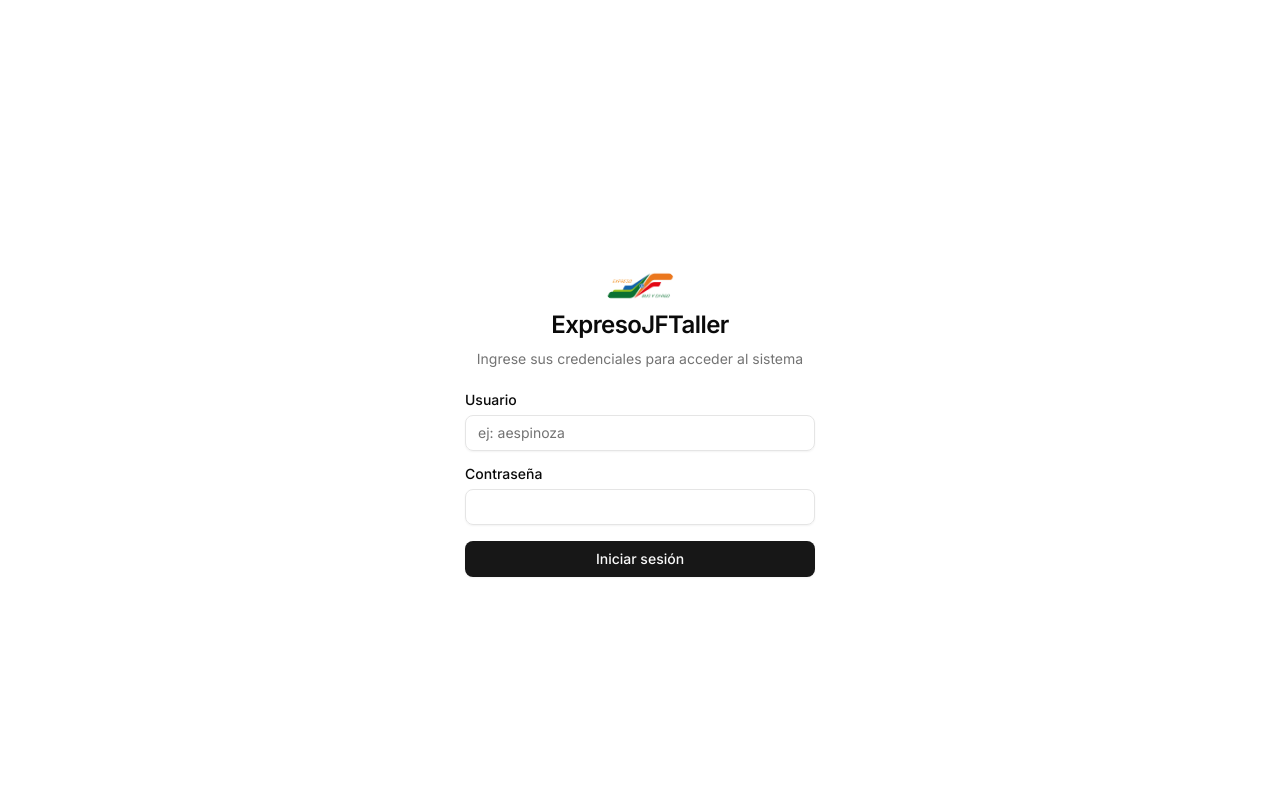
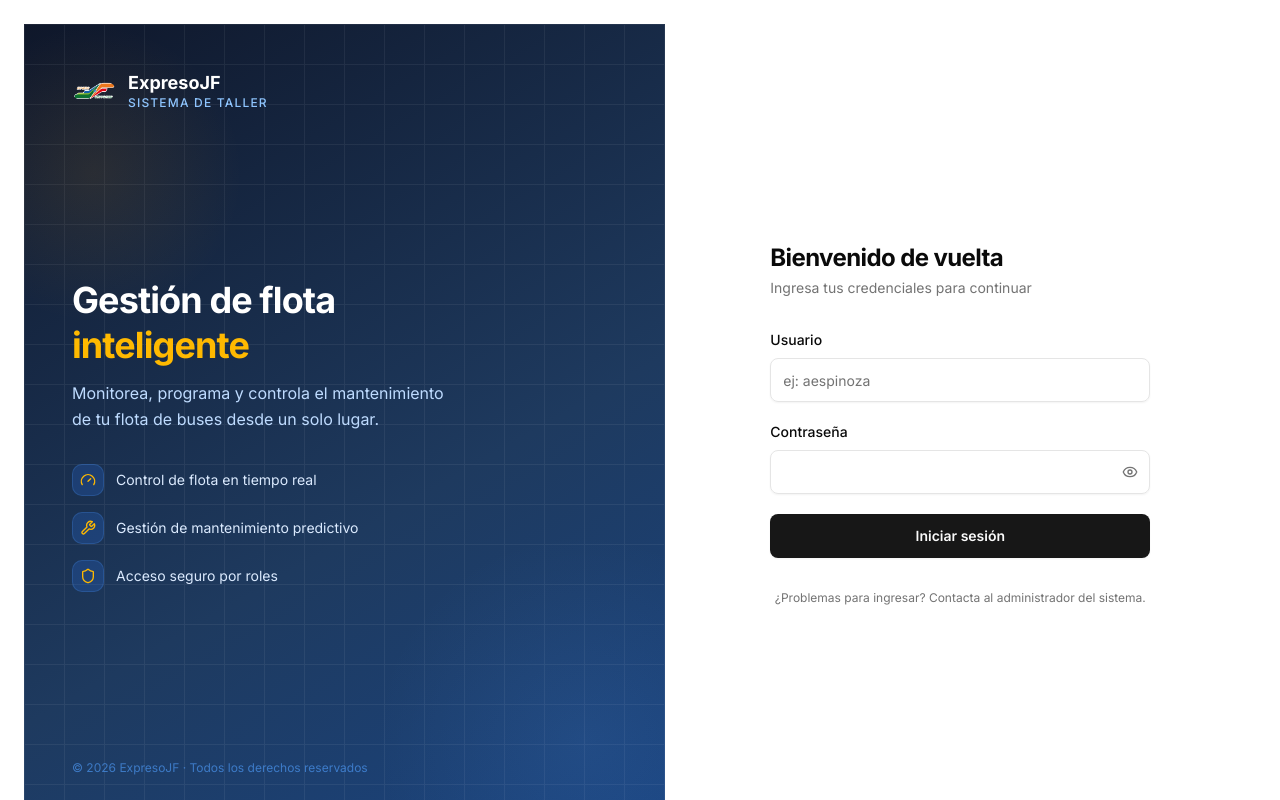
Before and after one commit to a1nthon1y/TALLERJF, a Next.js app in the folder JF-FRONT/: page /login in a window 1280 px wide. Built offline with nearby package versions, Linux system fonts and the light colour scheme; no server answers.

Commit message:
feat: rediseño de página de login con panel de marca y mejoras UX
Co-authored-by: Cursor <cursoragent@cursor.com>

```diff
--- a/JF-FRONT/src/app/login/page.jsx
+++ b/JF-FRONT/src/app/login/page.jsx
@@ -8,9 +8,8 @@ import { zodResolver } from "@hookform/resolvers/zod";
 import { Button } from "@/components/ui/button";
 import { Form, FormControl, FormField, FormItem, FormLabel, FormMessage } from "@/components/ui/form";
 import { Input } from "@/components/ui/input";
-import { Loader2, AlertCircle } from "lucide-react";
+import { Loader2, AlertCircle, Eye, EyeOff, Shield, Gauge, Wrench } from "lucide-react";
 import Image from "next/image";
-import { toast } from "sonner";
 import { authService } from "@/services/authService";
 
 const formSchema = z.object({
@@ -18,20 +17,24 @@ const formSchema = z.object({
   password: z
     .string()
     .min(1, { message: "La contraseña es requerida" })
-    .min(6, { message: "La contraseña debe tener al menos 6 caracteres" }),
+    .min(6, { message: "Mínimo 6 caracteres" }),
 });
+
+const features = [
+  { icon: Gauge, text: "Control de flota en tiempo real" },
+  { icon: Wrench, text: "Gestión de mantenimiento predictivo" },
+  { icon: Shield, text: "Acceso seguro por roles" },
+];
 
 export default function LoginPage() {
   const router = useRouter();
   const [isLoading, setIsLoading] = useState(false);
+  const [showPassword, setShowPassword] = useState(false);
   const [errorMessage, setErrorMessage] = useState("");
 
   const form = useForm({
     resolver: zodResolver(formSchema),
-    defaultValues: {
-      username: "",
-      password: "",
-    },
+    defaultValues: { username: "", password: "" },
   });
 
   async function onSubmit(values) {
@@ -39,62 +42,132 @@ export default function LoginPage() {
     setErrorMessage("");
     try {
       const result = await authService.login(values);
-
       if (result.token && result.user) {
-        toast.success("Inicio de sesión exitoso");
-        if (result.user.rol === "CHOFER") {
-          router.push("/chofer/dashboard");
-        } else if (result.user.rol === "OWNER") {
-          router.push("/dueno/dashboard");
-        } else {
-          router.push("/");
-        }
+        if (result.user.rol === "CHOFER") router.push("/chofer/dashboard");
+        else if (result.user.rol === "OWNER") router.push("/dueno/dashboard");
+        else if (result.user.rol === "TECNICO") router.push("/tecnico/dashboard");
+        else router.push("/");
       }
     } catch (error) {
-      console.error("Error en login:", error);
-      setErrorMessage(error.message || "Error al iniciar sesión");
-      toast.error(error.message || "Error al iniciar sesión");
+      setErrorMessage(error.message || "Usuario o contraseña incorrectos");
     } finally {
       setIsLoading(false);
     }
   }
 
   return (
-    <div className="flex min-h-screen items-center justify-center bg-background">
-      <div className="mx-auto flex w-full flex-col justify-center space-y-6 sm:w-[350px]">
-        <div className="flex flex-col space-y-2 text-center">
-          <div className="mx-auto">
+    <div className="flex min-h-screen">
+      {/* ── Panel izquierdo: marca ─────────────────────────────────── */}
+      <div
+        className="hidden lg:flex lg:w-[52%] flex-col justify-between p-12 relative overflow-hidden"
+        style={{ background: "linear-gradient(150deg, #0f172a 0%, #1e3a5f 60%, #1a4480 100%)" }}
+      >
+        {/* Patrón de cuadrícula sutil */}
+        <div
+          className="absolute inset-0 opacity-[0.06]"
+          style={{
+            backgroundImage: "linear-gradient(#fff 1px, transparent 1px), linear-gradient(90deg, #fff 1px, transparent 1px)",
+            backgroundSize: "40px 40px",
+          }}
+        />
+
+        {/* Círculos decorativos */}
+        <div
+          className="absolute -bottom-32 -right-32 w-[420px] h-[420px] rounded-full opacity-10"
+          style={{ background: "radial-gradient(circle, #60a5fa 0%, transparent 70%)" }}
+        />
+        <div
+          className="absolute top-0 -left-20 w-[300px] h-[300px] rounded-full opacity-10"
+          style={{ background: "radial-gradient(circle, #f59e0b 0%, transparent 70%)" }}
+        />
+
+        {/* Logo + nombre */}
+        <div className="relative z-10 flex items-center gap-3">
           <Image
             src="/icon.png"
             alt="ExpresoJF Logo"
-              width={72}
-              height={72}
-              className="rounded-xl object-contain mx-auto"
+            width={44}
+            height={44}
+            className="rounded-lg object-contain"
             priority
           />
+          <div>
+            <p className="text-white font-bold text-lg leading-tight">ExpresoJF</p>
+            <p className="text-blue-300 text-xs font-medium tracking-widest uppercase">Sistema de Taller</p>
           </div>
-          <h1 className="text-2xl font-semibold tracking-tight">ExpresoJFTaller</h1>
-          <p className="text-sm text-muted-foreground">
-            Ingrese sus credenciales para acceder al sistema
+        </div>
+
+        {/* Contenido central */}
+        <div className="relative z-10 space-y-8">
+          <div className="space-y-3">
+            <h1 className="text-white text-4xl font-bold leading-tight tracking-tight">
+              Gestión de flota<br />
+              <span className="text-amber-400">inteligente</span>
+            </h1>
+            <p className="text-blue-200 text-base leading-relaxed max-w-sm">
+              Monitorea, programa y controla el mantenimiento de tu flota de buses desde un solo lugar.
             </p>
           </div>
 
+          <ul className="space-y-4">
+            {features.map(({ icon: Icon, text }) => (
+              <li key={text} className="flex items-center gap-3">
+                <div className="flex items-center justify-center w-8 h-8 rounded-lg bg-blue-500/20 border border-blue-400/20 shrink-0">
+                  <Icon className="h-4 w-4 text-amber-400" />
+                </div>
+                <span className="text-blue-100 text-sm">{text}</span>
+              </li>
+            ))}
+          </ul>
+        </div>
+
+        {/* Pie del panel */}
+        <div className="relative z-10">
+          <p className="text-blue-400/60 text-xs">
+            © {new Date().getFullYear()} ExpresoJF · Todos los derechos reservados
+          </p>
+        </div>
+      </div>
+
+      {/* ── Panel derecho: formulario ──────────────────────────────── */}
+      <div className="flex flex-1 flex-col items-center justify-center px-6 py-12 bg-background">
+        {/* Logo solo visible en móvil */}
+        <div className="flex items-center gap-3 mb-10 lg:hidden">
+          <Image src="/icon.png" alt="ExpresoJF Logo" width={40} height={40} className="rounded-lg object-contain" priority />
+          <div>
+            <p className="font-bold text-base">ExpresoJF</p>
+            <p className="text-muted-foreground text-xs">Sistema de Taller</p>
+          </div>
+        </div>
+
+        <div className="w-full max-w-[380px] space-y-8">
+          {/* Encabezado del form */}
+          <div className="space-y-1">
+            <h2 className="text-2xl font-bold tracking-tight text-foreground">
+              Bienvenido de vuelta
+            </h2>
+            <p className="text-sm text-muted-foreground">
+              Ingresa tus credenciales para continuar
+            </p>
+          </div>
+
+          {/* Error inline */}
           {errorMessage && (
-          <div className="bg-destructive/10 text-destructive px-4 py-3 rounded-md flex items-center gap-2">
-            <AlertCircle className="h-4 w-4" />
-            <p className="text-sm font-medium">{errorMessage}</p>
+            <div className="flex items-start gap-3 rounded-lg border border-destructive/30 bg-destructive/5 px-4 py-3">
+              <AlertCircle className="h-4 w-4 text-destructive shrink-0 mt-0.5" />
+              <p className="text-sm text-destructive font-medium">{errorMessage}</p>
             </div>
           )}
 
-        <div className="grid gap-6">
+          {/* Form */}
           <Form {...form}>
-            <form onSubmit={form.handleSubmit(onSubmit)} className="space-y-4">
+            <form onSubmit={form.handleSubmit(onSubmit)} className="space-y-5">
               <FormField
                 control={form.control}
                 name="username"
                 render={({ field }) => (
                   <FormItem>
-                    <FormLabel>Usuario</FormLabel>
+                    <FormLabel className="text-sm font-medium">Usuario</FormLabel>
                     <FormControl>
                       <Input
                         placeholder="ej: aespinoza"
@@ -104,43 +177,57 @@ export default function LoginPage() {
                         autoCapitalize="none"
                         autoCorrect="off"
                         spellCheck={false}
-                        className={`transition-all duration-200 focus:ring-2 focus:ring-primary
-                          ${form.formState.errors.username ? "border-destructive" : ""}`}
+                        className="h-11"
                       />
                     </FormControl>
                     <FormMessage />
                   </FormItem>
                 )}
               />
+
               <FormField
                 control={form.control}
                 name="password"
                 render={({ field }) => (
                   <FormItem>
-                    <FormLabel>Contraseña</FormLabel>
+                    <FormLabel className="text-sm font-medium">Contraseña</FormLabel>
                     <FormControl>
+                      <div className="relative">
                         <Input
-                        type="password"
+                          type={showPassword ? "text" : "password"}
                           {...field}
                           disabled={isLoading}
                           autoComplete="current-password"
-                        className={`transition-all duration-200 focus:ring-2 focus:ring-primary
-                          ${form.formState.errors.password ? "border-destructive" : ""}`}
+                          className="h-11 pr-10"
                         />
+                        <button
+                          type="button"
+                          onClick={() => setShowPassword((v) => !v)}
+                          className="absolute right-3 top-1/2 -translate-y-1/2 text-muted-foreground hover:text-foreground transition-colors"
+                          tabIndex={-1}
+                          aria-label={showPassword ? "Ocultar contraseña" : "Mostrar contraseña"}
+                        >
+                          {showPassword
+                            ? <EyeOff className="h-4 w-4" />
+                            : <Eye className="h-4 w-4" />
+                          }
+                        </button>
+                      </div>
                     </FormControl>
                     <FormMessage />
                   </FormItem>
                 )}
               />
+
               <Button
                 type="submit"
-                className="w-full transition-all duration-200"
+                className="w-full h-11 font-semibold text-sm"
                 disabled={isLoading}
               >
                 {isLoading ? (
                   <>
                     <Loader2 className="mr-2 h-4 w-4 animate-spin" />
-                    Verificando credenciales...
+                    Verificando...
                   </>
                 ) : (
                   "Iniciar sesión"
@@ -148,6 +235,11 @@ export default function LoginPage() {
               </Button>
             </form>
           </Form>
+
+          {/* Nota de soporte */}
+          <p className="text-center text-xs text-muted-foreground">
+            ¿Problemas para ingresar? Contacta al administrador del sistema.
+          </p>
         </div>
       </div>
     </div>
```
Lines whose indentation alone changed are shown as unchanged.
